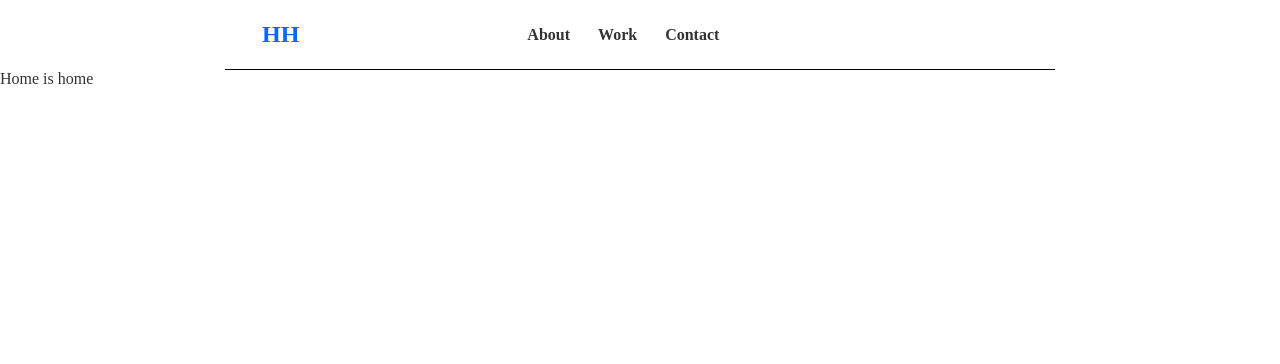
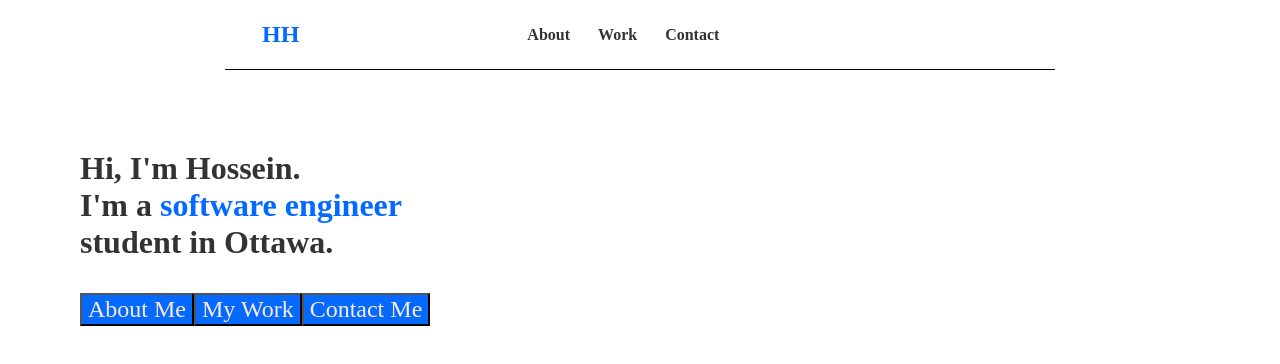
Before and after one commit to Hossein-Hmb/Portfolio, a React (Create React App) app: page / in a window 1280 px wide. Shown: the top 364 px of the page. Built offline with nearby package versions, Linux system fonts and the light colour scheme; a web font is replaced by a local one.

Commit message:
this is commits for not commits

```diff
--- a/package.json
+++ b/package.json
@@ -36,6 +36,6 @@
     ]
   },
   "devDependencies": {
-    "react-router-dom": "^6.4.1"
+    "react-router-dom": "^6.6.2"
   }
 }
--- a/src/WebPages/Home.js
+++ b/src/WebPages/Home.js
@@ -1,7 +1,18 @@
 const Home = () => {
   return (
-    <div className="homeRows">
-      <div className="">Home is home</div>
+    <div className="homePage">
+      <div className="">
+        <h1 className="introHome">
+          Hi, I'm Hossein. <br /> I'm a
+          <span style={{ color: "#0469FF" }}> software engineer </span> <br />
+          student in Ottawa.
+        </h1>
+      </div>
+      <div className="buttons">
+        <a href="/About"><button type="button" className=" homeBtn btn" >About Me</button></a>
+        <a href="/Work"><button type="button" className=" homeBtn btn" >My Work</button></a>
+        <a href="/Contact"><button type="button" className=" homeBtn btn" >Contact Me</button></a>
+      </div>
     </div>
   );
 };
```
Also changed, not shown: src/Navbar/Navbar.js (line endings or trailing spaces), src/WebPages/About.js (line endings or trailing spaces), src/WebPages/Contact.js (line endings or trailing spaces), src/WebPages/Work.js (line endings or trailing spaces), 1 other file (tests, documents, lock files or other folders).
